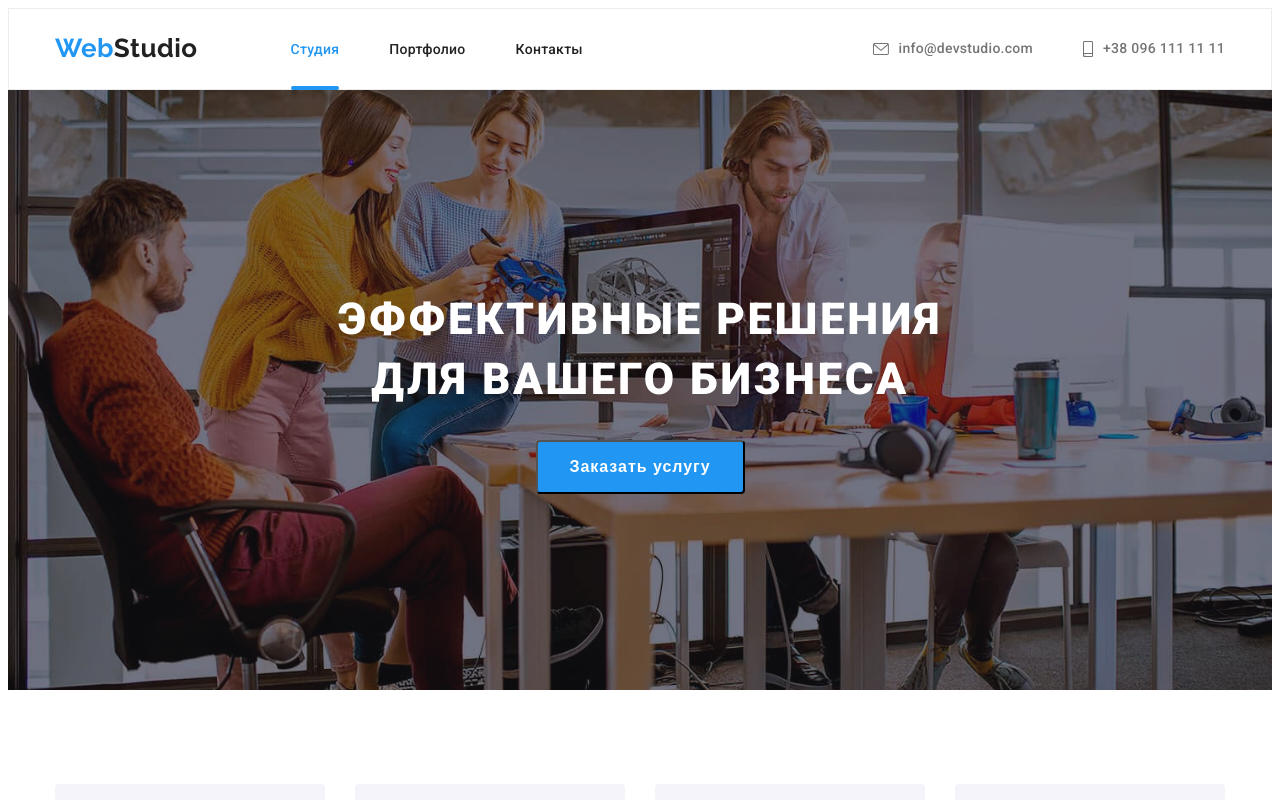
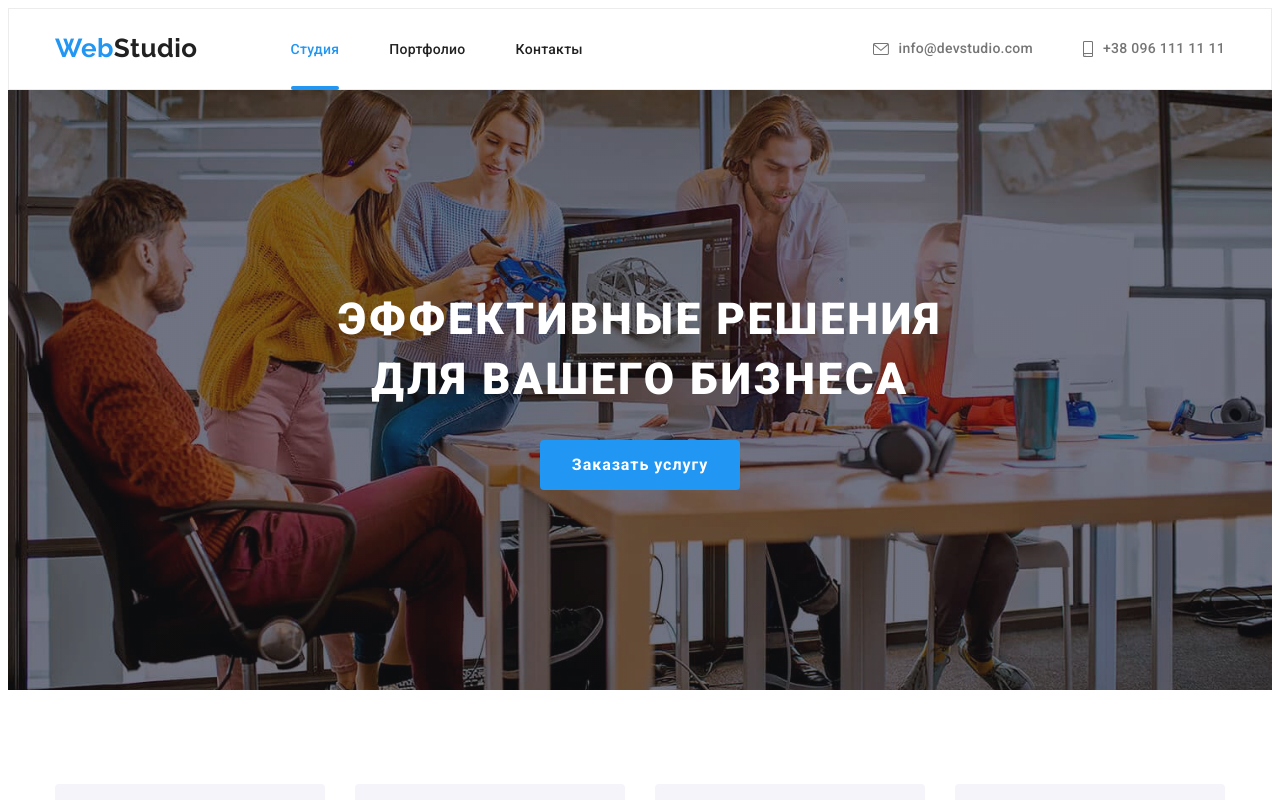
Before and after one commit to Konstantin-Kolom/goit-markup-hw-05, a plain HTML site: page index.html in a window 1280 px wide. Shown: the top 800 px of the page. Drawn offline with Linux system fonts and the light colour scheme.

Commit message:
Вернул назад

```diff
--- a/index.html
+++ b/index.html
@@ -50,8 +50,7 @@
         <section class="section-hero">
             <div class="hero">
                 <h1 class="title-hero">Эффективные решения<br> для вашего бизнеса</h1>
-                <!-- <a class="order-button" data-modal-open href="#backdrop">Заказать услугу</a> -->
-                <button class="order-button" type="button" data-modal-open>Заказать услугу</button>
+                <a class="order-button" data-modal-open href="#backdrop">Заказать услугу</a>
                 <div class="backdrop is-hidden" data-modal>
                     <div class="modal">
                         <p>Lorem ipsum dolor sit amet consectetur adipisicing elit. Perferendis dolor optio aspernatur nesciunt dolorum corrupti ullam, itaque sit dolores sed incidunt tempore nemo accusantium quibusdam dolorem fugit impedit delectus non!.</p>
```
